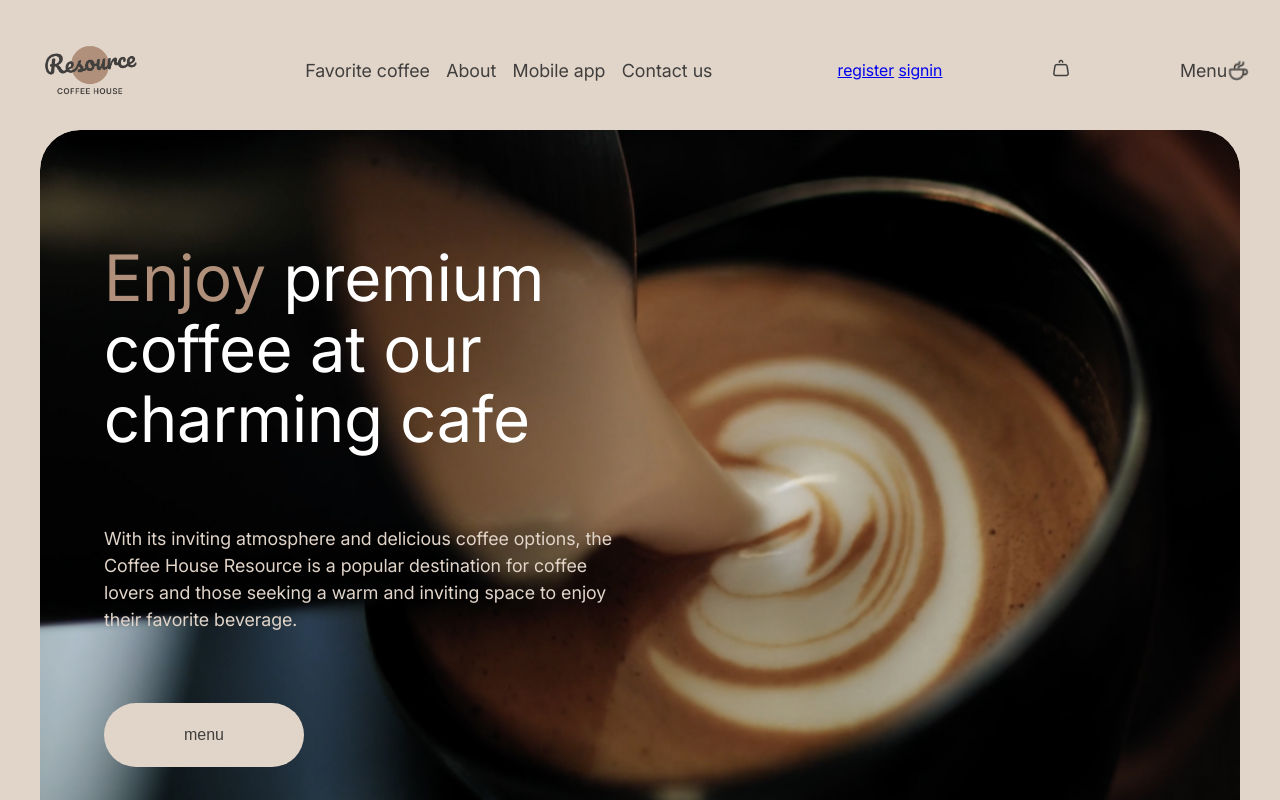
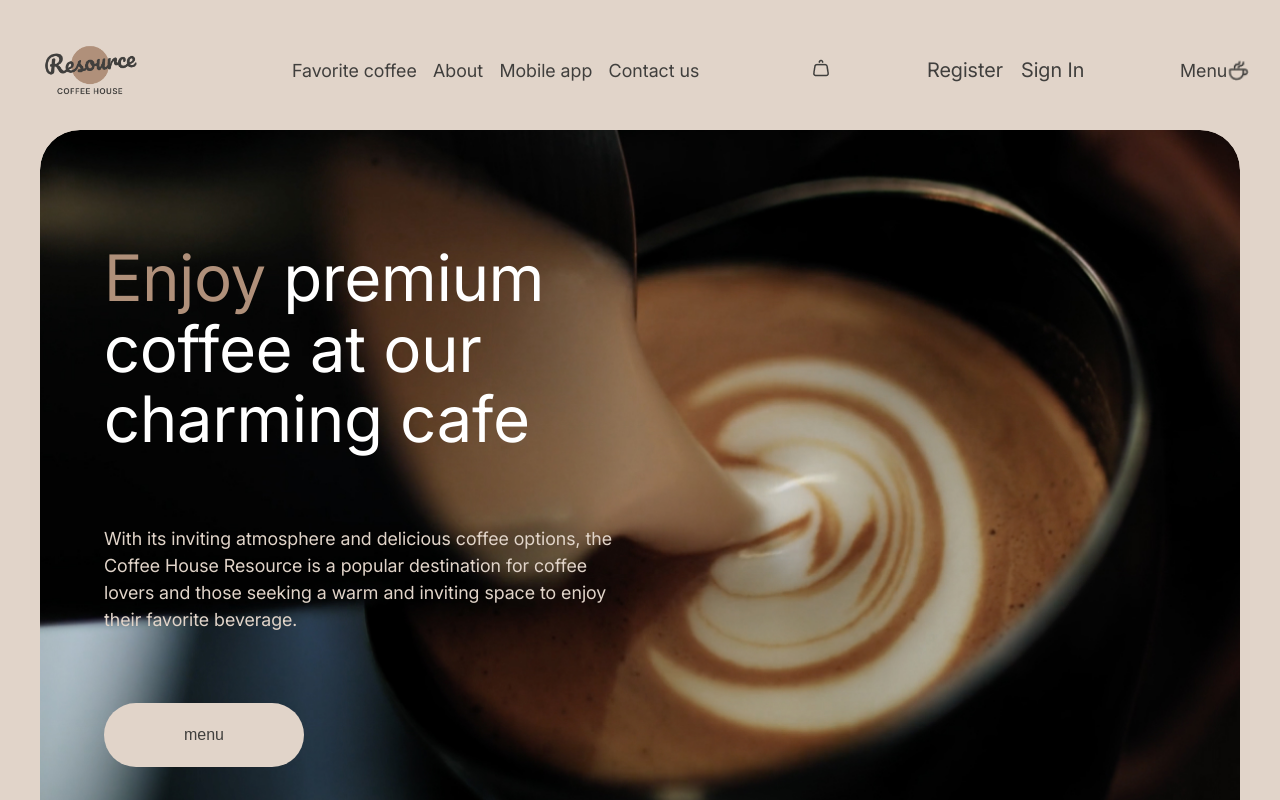
Before and after one commit to Lewyyshub/coffe-house, a website: page index.html in a window 1280 px wide. Shown: the top 800 px of the page. Drawn offline with Linux system fonts and the light colour scheme.

Commit message:
fix: fixed styles

```diff
--- a/css/index.css
+++ b/css/index.css
@@ -709,3 +709,15 @@ li {
   padding: 50px;
   font-size: 1.2rem;
 }
+.login-register-div > a {
+  text-decoration: none;
+  color: #403f3d;
+  font-weight: 600;
+  line-height: 150%;
+  font-size: 20px;
+  font-family: Inter;
+}
+.login-register-div {
+  display: flex;
+  gap: 18px;
+}
--- a/index.html
+++ b/index.html
@@ -20,14 +20,15 @@
             <li>Contact us</li>
           </ul>
         </nav>
-        <div>
-          <a href="register.html">register</a>
-          <a href="signin.html">signin</a>
-        </div>
+
         <div class="cart-div">
           <a href="cart.html"
             ><img src="assets/images/cart.png" alt="cart"
           /></a>
+        </div>
+        <div class="login-register-div">
+          <a href="register.html">Register</a>
+          <a href="signin.html">Sign In</a>
         </div>
         <div class="menuBtn">
           <a href="menu.html" class="menu-link">Menu</a>
```
